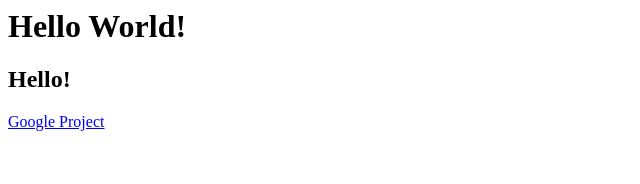
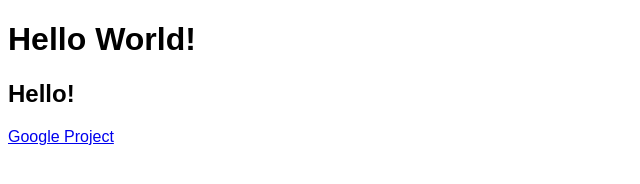
Before and after one commit to github1029/learning_pathway, a plain HTML site: page docs/index.html in a window 1280 px wide. Shown: the whole page, without its empty margins (0-640 px from the left). Drawn offline with Linux system fonts and the light colour scheme.

Commit message:
Add stylesheet to Github page

```diff
--- /dev/null
+++ b/docs/css/style.css
@@ -0,0 +1,3 @@
+body {
+  font-family: sans-serif;
+}
--- a/docs/index.html
+++ b/docs/index.html
@@ -1,3 +1,13 @@
-<h1>Hello World!</h1>
-<h2>Hello!</h2>
-<a href="projects/google/google.html">Google Project</a>
+<!DOCTYPE html>
+<html>
+<head>
+	<title>Learning Pathway</title>
+	<meta charset="utf-8">
+	<link rel="stylesheet" href="css/style.css">
+</head>
+<body>
+	<h1>Hello World!</h1>
+	<h2>Hello!</h2>
+	<a href="projects/google/google.html">Google Project</a>
+</body>
+</html>
```
